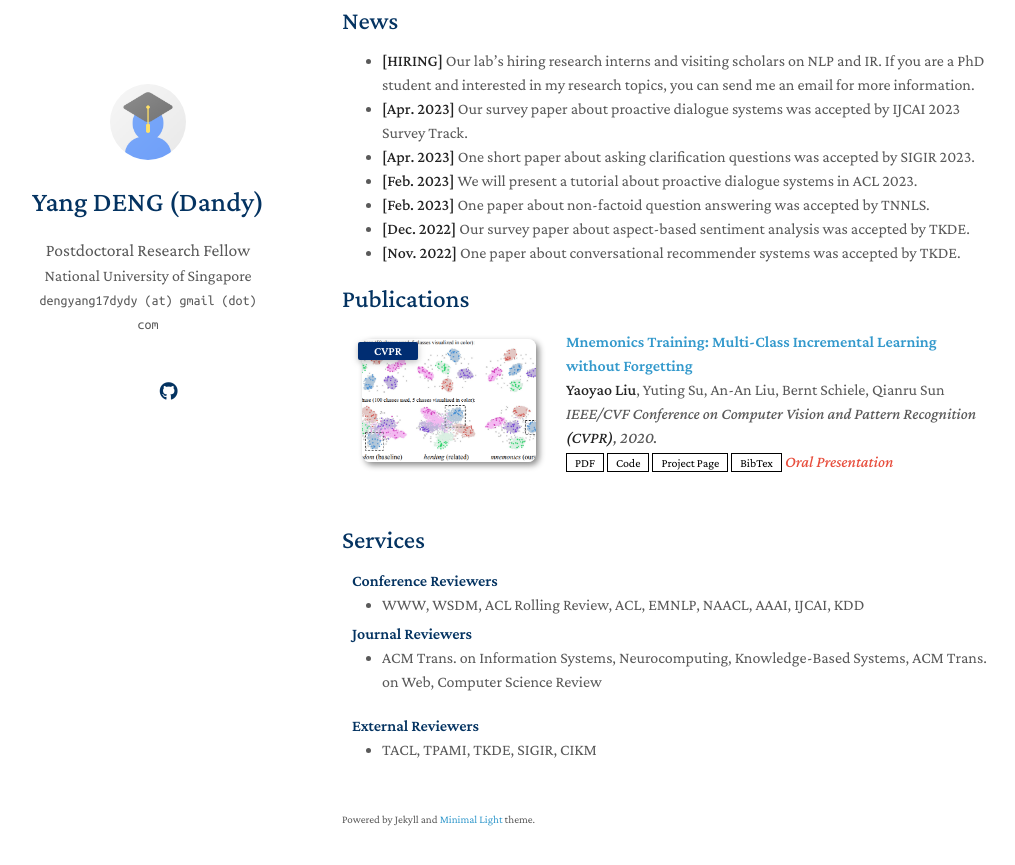
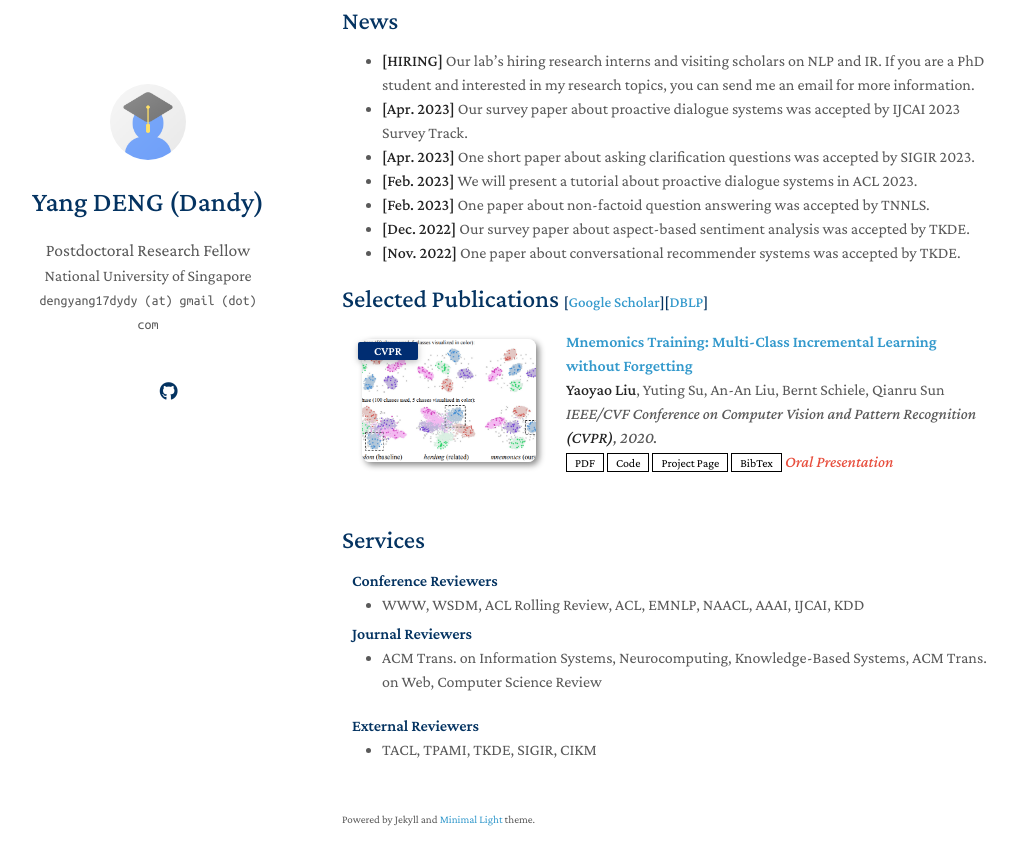
Before and after one commit to dengyang17/dengyang.github.io, a Jekyll site: the page built from index.md, in a window 1280 px wide and 900 px high, scrolled down 594 px. Shown: the top 865 px of the window, without its empty margins (128-1143 px from the left). Built offline with Jekyll 4.4.1, drawn with Linux system fonts in a browser that asks for light colours; nearby versions of some CDN libraries; a style sheet for code colours, icons or effects is not loaded; our own code applies the rules of GitHub Pages for plain Markdown files.

Commit message:
Update publications.md

```diff
--- a/_includes/publications.md
+++ b/_includes/publications.md
@@ -1,4 +1,5 @@
-<h2 id="publications" style="margin: 2px 0px -15px;">Publications</h2>
+<h2 id="publications" style="margin: 2px 0px -15px;">Selected Publications <temp style="font-size:15px;">[</temp><a href="https://scholar.google.com/citations?hl=en&user=OshWT3UAAAAJ" target="_blank" style="font-size:15px;">Google Scholar</a><temp style="font-size:15px;">]</temp><temp style="font-size:15px;">[</temp><a href="https://dblp.org/pid/115/6282-2.html" target="_blank" style="font-size:15px;">DBLP</a><temp style="font-size:15px;">]</temp></h2>
+
 
 <div class="publications">
 <ol class="bibliography">
```
